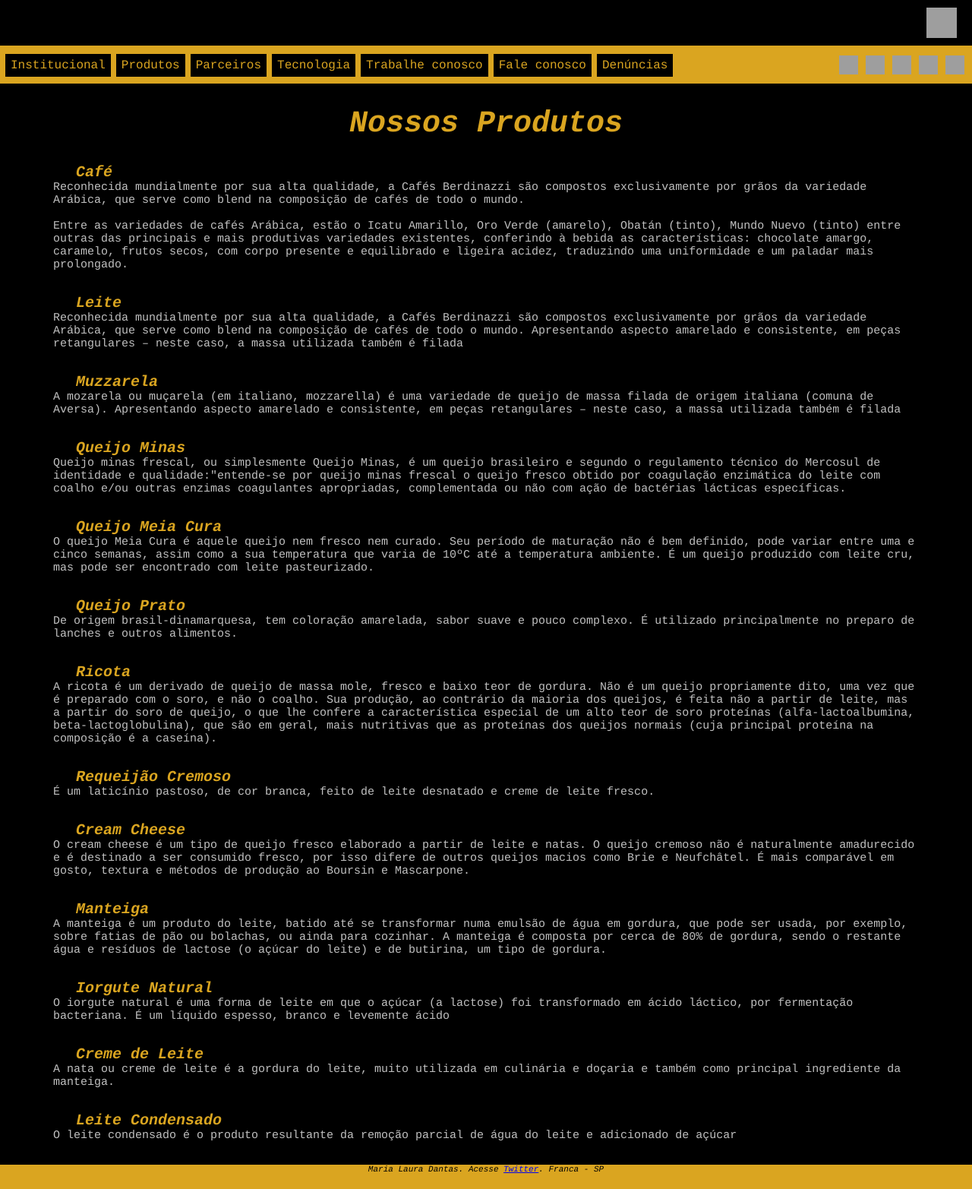
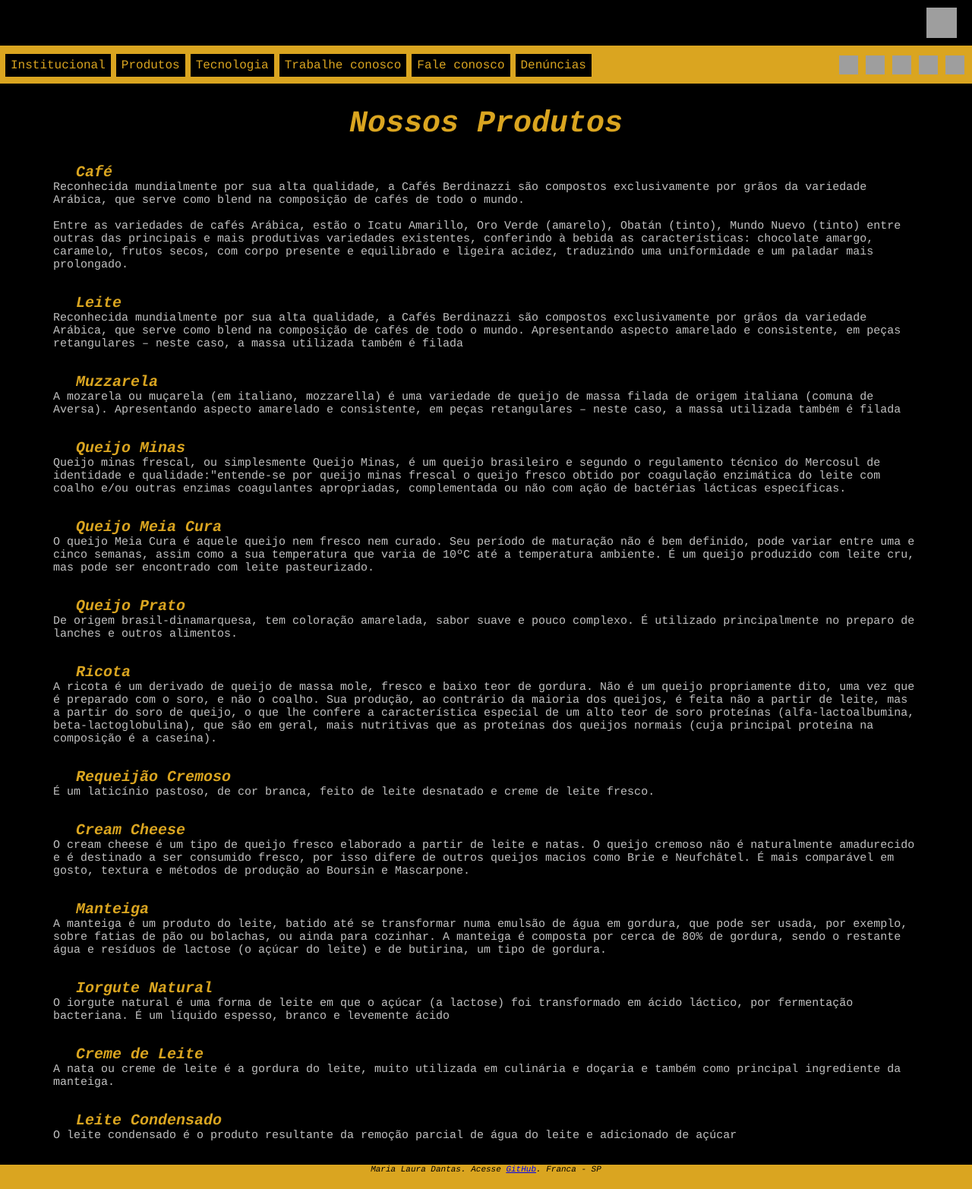
Before and after one commit to AuaDSL/berdinazzi, a plain HTML site: page produtos.html in a window 1280 px wide. Shown: the whole page at 76% size. Drawn offline with Linux system fonts and the light colour scheme; grey boxes are pictures that could not be loaded.

Commit message:
Update produtos.html
Atualização de alguns links que foram alterados.

```diff
--- a/produtos.html
+++ b/produtos.html
@@ -11,7 +11,7 @@
   <body>
 
     <header>
-      <a class=lg href='berdinazzi.html'><img src='https://pbs.twimg.com/profile_images/1252997739308290050/cJgIbAYx_400x400.jpg' width='40' height='40' alt='rei do gado' /></a>
+      <a class=lg href='inddex.html'><img src='https://pbs.twimg.com/profile_images/1252997739308290050/cJgIbAYx_400x400.jpg' width='40' height='40' alt='rei do gado' /></a>
     </header>
 
     <section>
@@ -19,7 +19,6 @@
         <nav>
             <a class='nave' href='institucional.html' target="_blank" >Institucional</a>
             <a class='nave' href='produtos.html' target="_blank" >Produtos</a>
-            <a class='nave' href='parceiros.html' target="_blank" >Parceiros</a>
             <a class='nave' href='tecnologia.html' target="_blank" >Tecnologia</a>
             <a class='nave' href='trabalheconosco.html' target="_blank" >Trabalhe conosco</a>
             <a class='nave' href='faleconosco.html' target="_blank" >Fale conosco</a>
@@ -67,7 +66,7 @@
 
     <footer>
     <address>
-      Maria Laura Dantas.  Acesse <a class='rod' href='https://twitter.com/auadsl' target="_blank" >Twitter</a>.  Franca - SP
+      Maria Laura Dantas.  Acesse <a class='rod' href='https://github.com/auadantas' target="_blank" >GitHub</a>.  Franca - SP
     </address>
     </footer>
 
```
